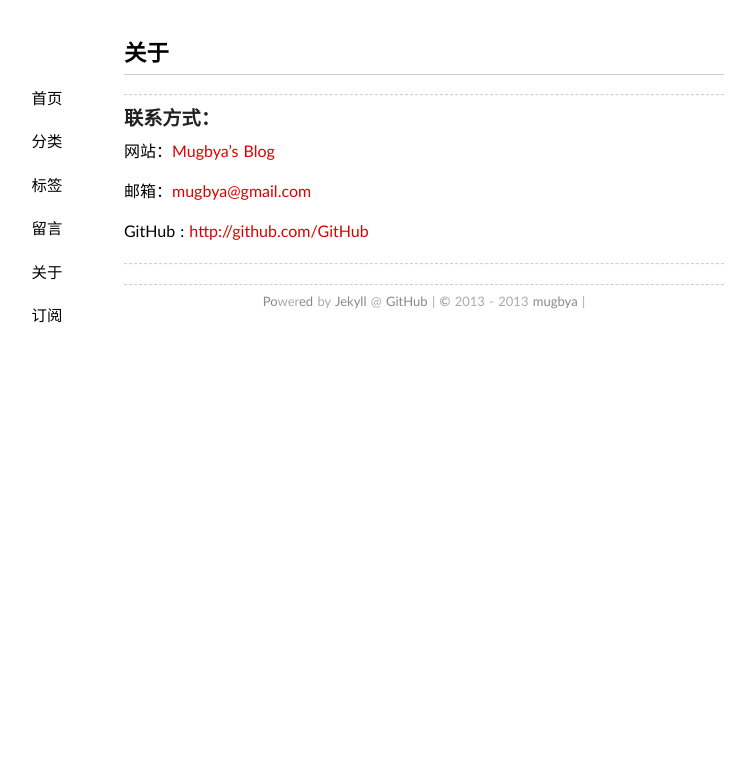
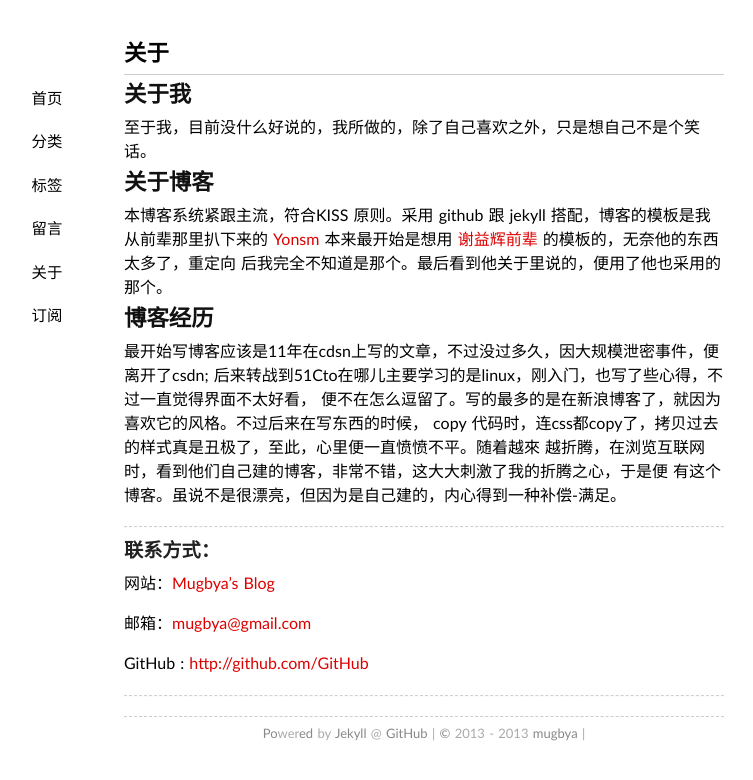
Before and after one commit to mugbya/mugbya.github.io, a Jekyll site: the page built from about/index.md, in a window 1280 px wide. Shown: the top 780 px of the page, without its empty margins (216-969 px from the left). Built offline with Jekyll 4.4.1, drawn with Linux system fonts in a browser that asks for light colours; some web fonts are replaced; Markdown is read by kramdown in place of the engine named in the settings; comment, search, counter and statistics services are not loaded.

Commit message:
Update index.md
update

```diff
--- a/about/index.md
+++ b/about/index.md
@@ -4,7 +4,25 @@ layout: page
 comments: no
 ---
 
-{{ site.about }}
+##关于我
+
+至于我，目前没什么好说的，我所做的，除了自己喜欢之外，只是想自己不是个笑话。
+
+##关于博客
+
+本博客系统紧跟主流，符合KISS 原则。采用 github 跟 jekyll 搭配，博客的模板是我从前辈那里扒下来的<a herf="https://github.com/Yonsm/NET" target="_blank"> Yonsm </a>
+本来最开始是想用<a herf="http://yihui.name/cn/about/" target="_blank"> 谢益辉前辈 </a> 的模板的，无奈他的东西太多了，重定向
+后我完全不知道是那个。最后看到他关于里说的，便用了他也采用的那个。
+
+
+##博客经历
+
+最开始写博客应该是11年在cdsn上写的文章，不过没过多久，因大规模泄密事件，便离开了csdn;
+后来转战到51Cto在哪儿主要学习的是linux，刚入门，也写了些心得，不过一直觉得界面不太好看，
+便不在怎么逗留了。写的最多的是在新浪博客了，就因为喜欢它的风格。不过后来在写东西的时候，
+copy 代码时，连css都copy了，拷贝过去的样式真是丑极了，至此，心里便一直愤愤不平。随着越來
+越折腾，在浏览互联网时，看到他们自己建的博客，非常不错，这大大刺激了我的折腾之心，于是便
+有这个博客。虽说不是很漂亮，但因为是自己建的，内心得到一种补偿-满足。
 
 ----
 
```
